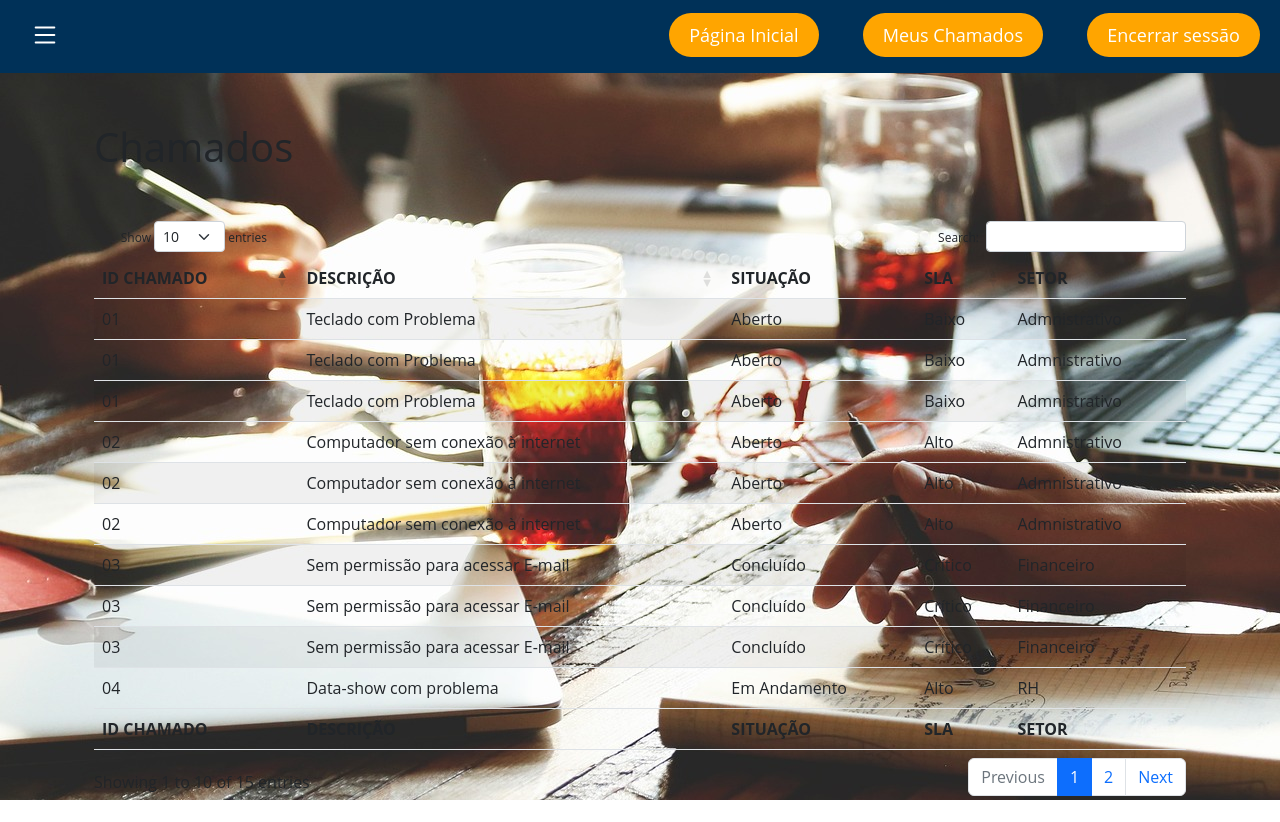
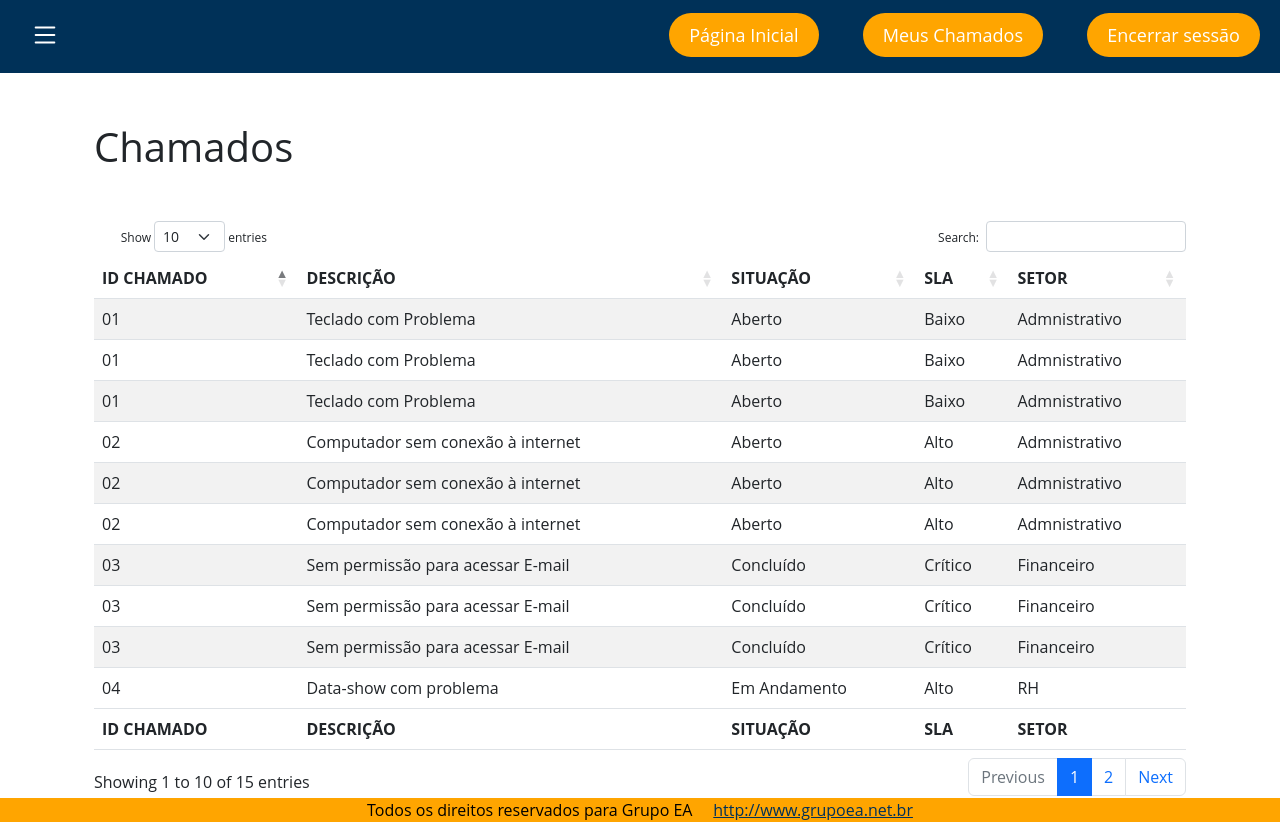
Before and after one commit to Diego-Borba/ProjetoGrupoEA-Squad12, a PHP site: page / in a window 1280 px wide. Before the commit the page ends 800 px from the top, so only its background shows below. Run offline with PHP 8.4, Linux system fonts and the light colour scheme; some libraries are stand-ins or nearby versions.

Commit message:
adição do footer nas paginas

```diff
--- a/css/style.css
+++ b/css/style.css
@@ -75,6 +75,18 @@ label {
 
 }
 
+.span-footer{
+    color: black;
+}
+
+.span-footer a{
+    color: #003158;
+}
+
+.footer{
+    background-color: #ffa500;
+}
+
 /* css login */
 
 
@@ -134,6 +146,7 @@ label {
 body {
     margin: 0;
     font-family: 'Open Sans', sans-serif;
+
 }
 
 body * {
@@ -497,12 +510,12 @@ main h1{
     font-family: 'Open Sans', sans-serif;
 }
 
-body {
+/*body {
     background-image: url("../img/fundo.jpg");
     background-repeat: no-repeat;
-}
+}*/
 
-form {
+.form-cadastrar-usuario{
     background-color: orange;
     border-radius: 2.5em;
     margin: 0 auto;
--- a/index.html
+++ b/index.html
@@ -215,8 +215,13 @@
 <script type="text/javascript" src="./js/script.js"></script>
 
 </body>
-<footer>
+<footer class="footer">
+    <div  class="text-center">
+        <span class="span-footer">
+            Todos os direitos reservados para Grupo EA &nbsp; &nbsp;
+            <a href="http://www.grupoea.net.br"> http://www.grupoea.net.br</a>
+        </span>
 
-
+    </div>
 </footer>
 </html>
--- a/pages/cadastrar_usuario.html
+++ b/pages/cadastrar_usuario.html
@@ -26,7 +26,7 @@
     </nav>
 
     <!-- Formulário -->
-    <form id="formulario" action="/pagina-processa-dados-do-form" method="post">
+    <form class="form-cadastrar-usuario" id="formulario" action="/pagina-processa-dados-do-form" method="post">
         <img src="../img/logo.png" alt="Bootstrap" width="85" height="60"> <!-- Imagem dentro da navbar-->
         <center>
         </center>
@@ -60,6 +60,7 @@
         <!-- Botão cadastro-->
         <button type="submit" class="buttonClass">Cadastrar</button>
     </form>
+
 </body>
 
 </html>
```
Also changed, not shown: pages/esqueci_senha.html (+9 -3 lines), pages/login.html (+9 -5 lines), pages/meus-chamados-clientes.html (+9 -0 lines), pages/realizar_chamados.html (+10 -0 lines), pages/tela_de_adm.html (+10 -1 lines).
